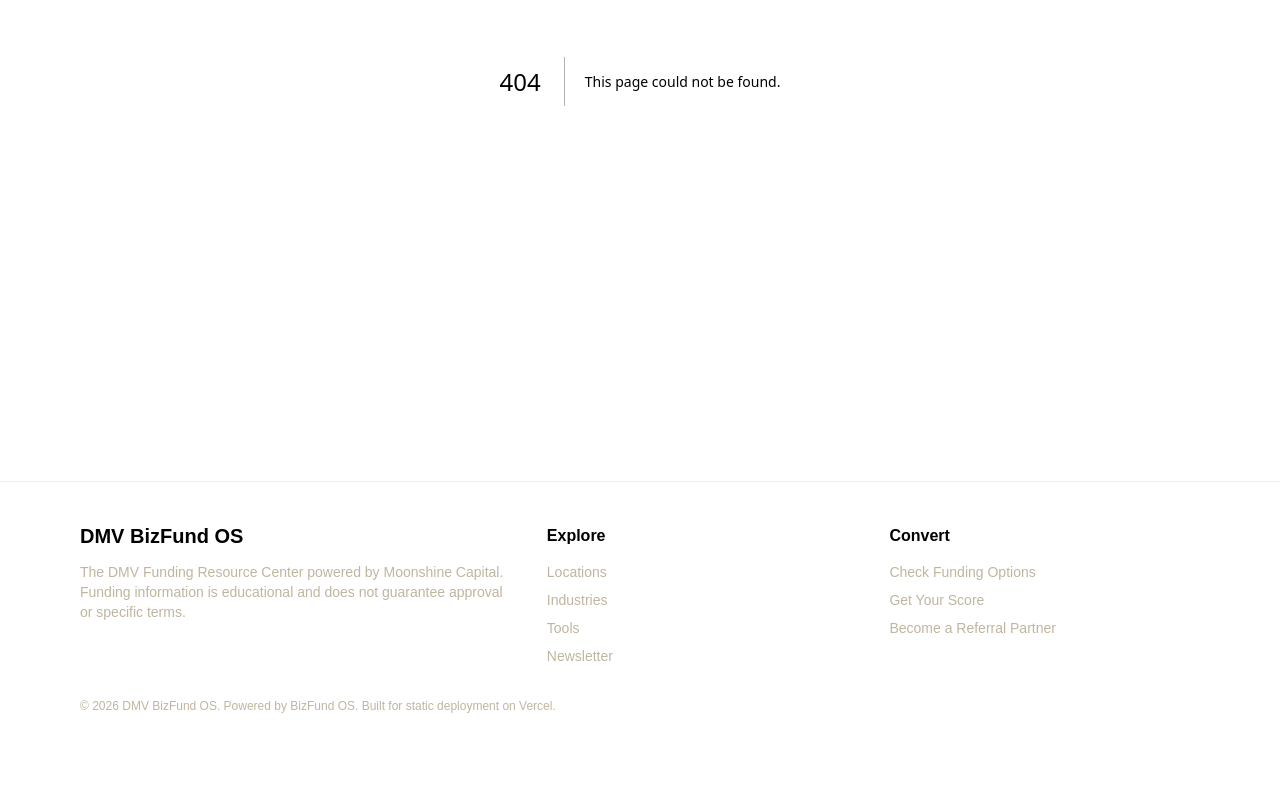
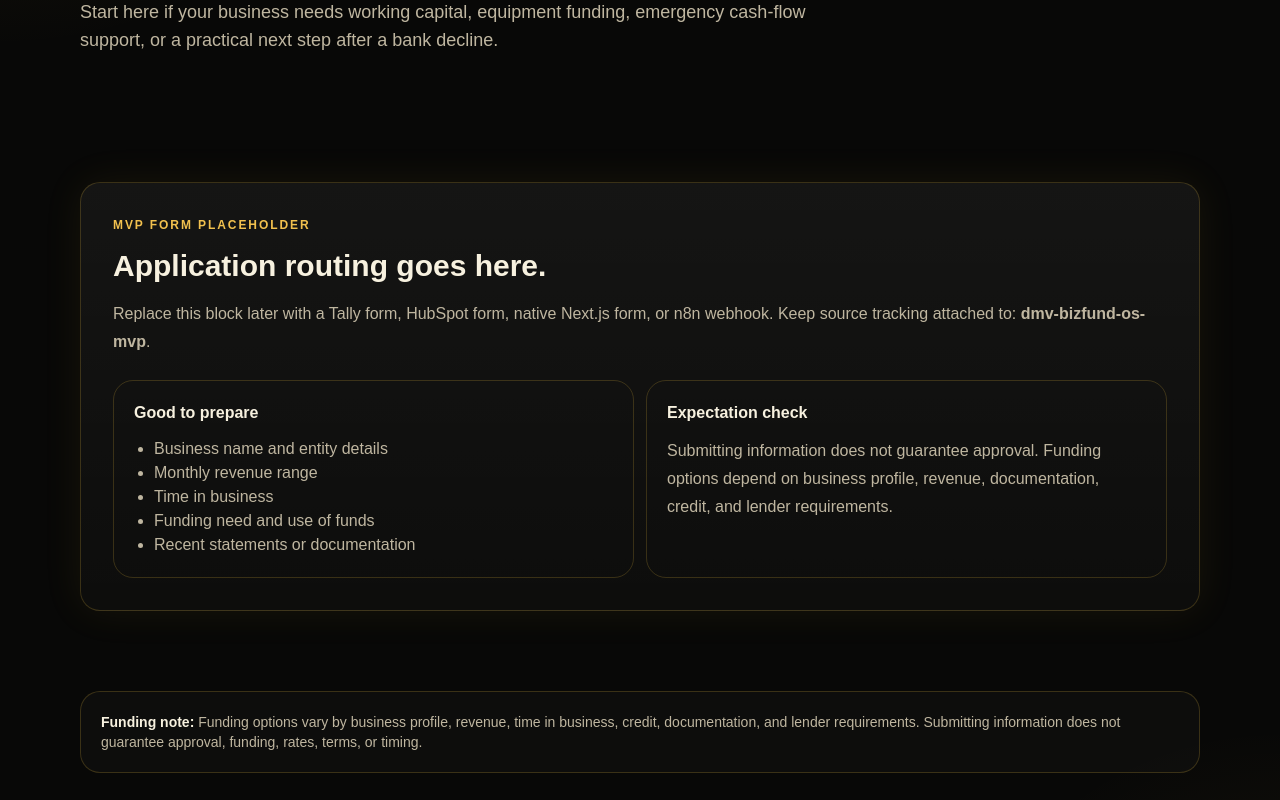
Before and after one commit to JFeimster/dmv-bizfund-os, a Next.js app: page /apply in a window 1280 px wide. Before the commit this address had no page. Shown: the part 400-1200 px from the top of the page. Before the commit the page ends 1154 px from the top, so only its background shows below. Built offline with nearby package versions, Linux system fonts and the light colour scheme.

Commit message:
Add apply page

```diff
--- /dev/null
+++ b/app/apply/page.tsx
@@ -0,0 +1,48 @@
+import PageHeader from "@/components/PageHeader";
+import ComplianceNote from "@/components/ComplianceNote";
+import { getMarketConfig } from "@/lib/market";
+import { createMetadata } from "@/lib/seo";
+
+export const metadata = createMetadata({
+  title: "Check Funding Options",
+  description: "Start a funding options review for your DMV business. Funding options vary and approval is not guaranteed.",
+  path: "/apply"
+});
+
+export default function ApplyPage() {
+  const market = getMarketConfig();
+
+  return (
+    <>
+      <PageHeader
+        eyebrow="Funding application"
+        title="Check funding options without pretending the bank maze is normal."
+        description="Start here if your business needs working capital, equipment funding, emergency cash-flow support, or a practical next step after a bank decline."
+      />
+      <section className="container py-12">
+        <div className="card p-6 md:p-8">
+          <p className="kicker">MVP form placeholder</p>
+          <h2 className="mt-3 text-3xl font-black">Application routing goes here.</h2>
+          <p className="mt-4 text-muted">Replace this block later with a Tally form, HubSpot form, native Next.js form, or n8n webhook. Keep source tracking attached to: <strong>{market.sourceTrackingId}</strong>.</p>
+          <div className="mt-6 grid gap-3 md:grid-cols-2">
+            <div className="rounded-luxe border border-line p-5">
+              <h3 className="font-black">Good to prepare</h3>
+              <ul className="mt-3 list-disc pl-5 text-muted">
+                <li>Business name and entity details</li>
+                <li>Monthly revenue range</li>
+                <li>Time in business</li>
+                <li>Funding need and use of funds</li>
+                <li>Recent statements or documentation</li>
+              </ul>
+            </div>
+            <div className="rounded-luxe border border-line p-5">
+              <h3 className="font-black">Expectation check</h3>
+              <p className="mt-3 text-muted">Submitting information does not guarantee approval. Funding options depend on business profile, revenue, documentation, credit, and lender requirements.</p>
+            </div>
+          </div>
+        </div>
+      </section>
+      <ComplianceNote />
+    </>
+  );
+}
```
